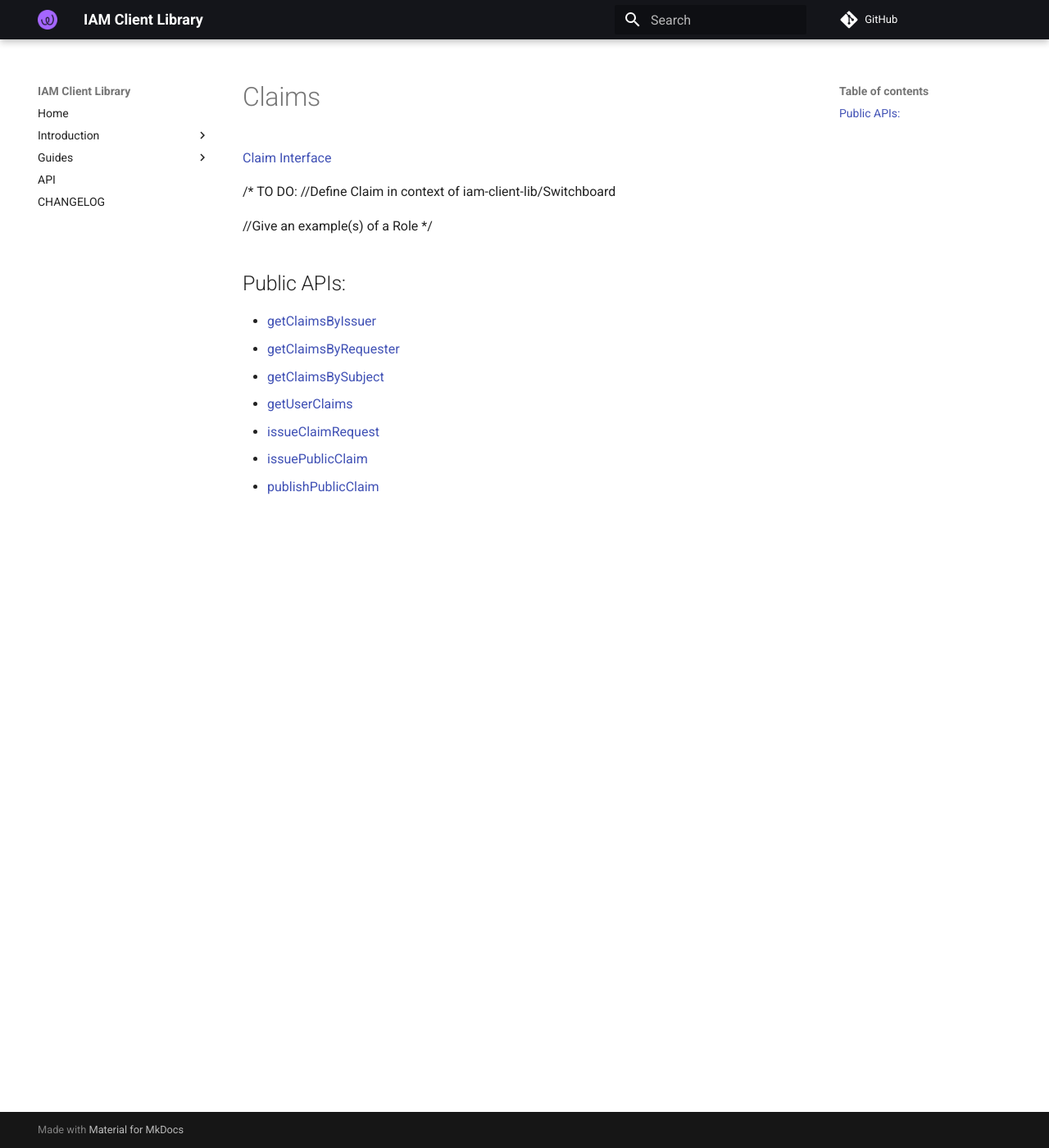
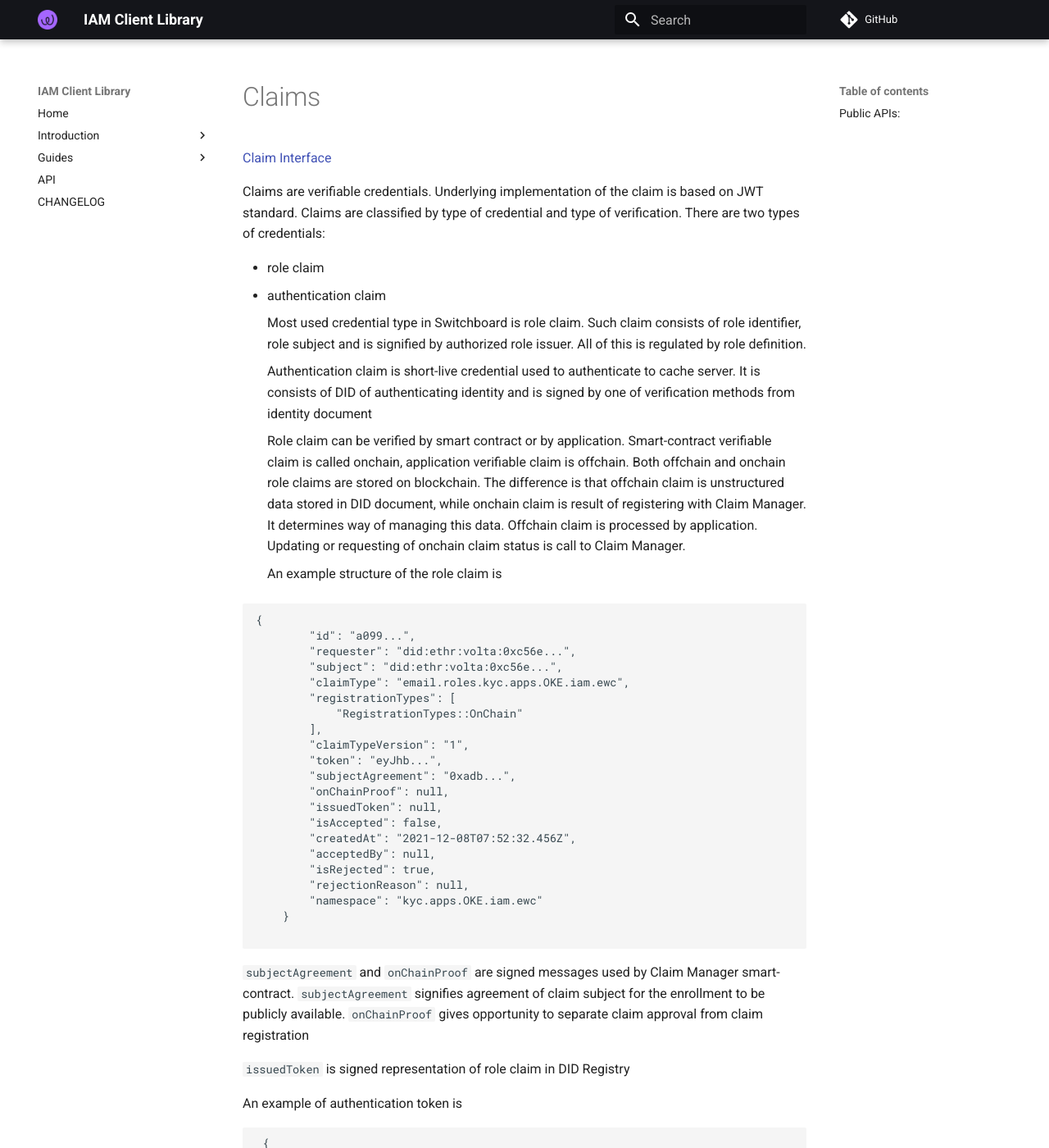
Before and after one commit to energywebfoundation/iam-client-lib, an MkDocs documentation site: the page built from docs/guides/claim.md, in a window 1280 px wide and 1400 px high. Shown: the whole window at 82% size. Built offline with MkDocs 1.6.1 and Material for MkDocs 9.7.7, drawn with Linux system fonts in a browser that asks for light colours; comment, search, counter and statistics services are not loaded; some of the changed text lies outside the part shown.

Commit message:
docs(claims): guide

````diff
--- a/docs/guides/claim.md
+++ b/docs/guides/claim.md
@@ -2,18 +2,112 @@
 
 [Claim Interface](../api/interfaces/cacheServerClient_cacheServerClient_types.IRole.md)
 
-/*
-TO DO:
-//Define Claim in context of iam-client-lib/Switchboard
+Claims are verifiable credentials. Underlying implementation of the claim is based on JWT standard.
+Claims are classified by type of credential and type of verification.
+There are two types of credentials:
 
-//Give an example(s) of a Role
-*/
+-   role claim
+-   authentication claim
+
+    Most used credential type in Switchboard is role claim. Such claim consists of role identifier,
+    role subject and is signified by authorized role issuer. All of this is regulated by role definition.
+
+    Authentication claim is short-live credential used to authenticate to cache server.
+    It is consists of DID of authenticating identity and is signed by one of verification methods from identity document
+
+    Role claim can be verified by smart contract or by application. Smart-contract verifiable claim is called onchain,
+    application verifiable claim is offchain. Both offchain and onchain role claims are stored on blockchain. The difference
+    is that offchain claim is unstructured data stored in DID document, while onchain claim is result of registering with Claim Manager.
+    It determines way of managing this data. Offchain claim is processed by application. Updating or requesting of
+    onchain claim status is call to Claim Manager.
+
+    An example structure of the role claim is
+
+```
+{
+		"id": "a099...",
+		"requester": "did:ethr:volta:0xc56e...",
+		"subject": "did:ethr:volta:0xc56e...",
+		"claimType": "email.roles.kyc.apps.OKE.iam.ewc",
+		"registrationTypes": [
+			"RegistrationTypes::OnChain"
+		],
+		"claimTypeVersion": "1",
+		"token": "eyJhb...",
+		"subjectAgreement": "0xadb...",
+		"onChainProof": null,
+		"issuedToken": null,
+		"isAccepted": false,
+		"createdAt": "2021-12-08T07:52:32.456Z",
+		"acceptedBy": null,
+		"isRejected": true,
+		"rejectionReason": null,
+		"namespace": "kyc.apps.OKE.iam.ewc"
+	}
+
+```
+
+`subjectAgreement` and `onChainProof` are signed messages used by Claim Manager smart-contract. `subjectAgreement` signifies
+agreement of claim subject for the enrollment to be publicly available. `onChainProof` gives opportunity to separate
+claim approval from claim registration
+
+`issuedToken` is signed representation of role claim in DID Registry
+
+An example of authentication token is
+
+```
+ {
+    iss: 'did:ethr:volta:0xc56e...',
+    claimData: { blockNumber: 15133056 }
+  }
+```
+
+Typical flow of enrollemnt consists of following steps:
+
+1. Reqester ask for enrollment of subject
+
+```
+await claimsService.createClaimRequest({
+		claim: { claimType, claimTypeVersion: version},
+		registrationTypes,
+		subject,
+    })
+```
+
+Cache server will resolve issuers of the `claimType` from role definition and will notify them about request
+
+2. One of the issuers approves or rejects enrollment request
+
+```
+claimService.issueClaimRequest({
+        //...claim params provided by cache server,
+        issuerFields,
+        publishOnChain,
+    })
+```
+
+```
+claimService.rejectClaimRequest({
+        id,
+        requesterDID,
+        rejectionReason,
+    })
+```
+
+`issuerFields` is additional data which issuer might need to add to enrolled claim. When `publishOnChain` claim
+will be immediately registered after approvement, otherwise it will be stored on cache server and will be sent to chain
+later on with `ClaimService.registerOnChain`.
+
+It is also possible to issue claim without requesting it before with `ClaimService.issueClaim`
+
+For detailed description of this flow look at `e2e/claims.service.e2e.ts`
 
 ## Public APIs:
-- [getClaimsByIssuer](../api/classes/iam.IAM.md#getclaimsbyissuer)
-- [getClaimsByRequester](../api/classes/iam.IAM.md#getclaimsbyrequester)
-- [getClaimsBySubject](../api/classes/iam.IAM.md#getclaimsbysubject)
-- [getUserClaims](../api/classes/iam.IAM.md#getuserclaims)
-- [issueClaimRequest](../api/classes/iam.IAM.md#issueclaimrequest)
-- [issuePublicClaim](../api/classes/iam.IAM.md#issuepublicclaim)
-- [publishPublicClaim](../api/classes/iam.IAM.md#publishpublicclaim)
+
+-   [getClaimsByIssuer](../api/classes/iam.IAM.md#getclaimsbyissuer)
+-   [getClaimsByRequester](../api/classes/iam.IAM.md#getclaimsbyrequester)
+-   [getClaimsBySubject](../api/classes/iam.IAM.md#getclaimsbysubject)
+-   [getUserClaims](../api/classes/iam.IAM.md#getuserclaims)
+-   [issueClaimRequest](../api/classes/iam.IAM.md#issueclaimrequest)
+-   [issuePublicClaim](../api/classes/iam.IAM.md#issuepublicclaim)
+-   [publishPublicClaim](../api/classes/iam.IAM.md#publishpublicclaim)
````
